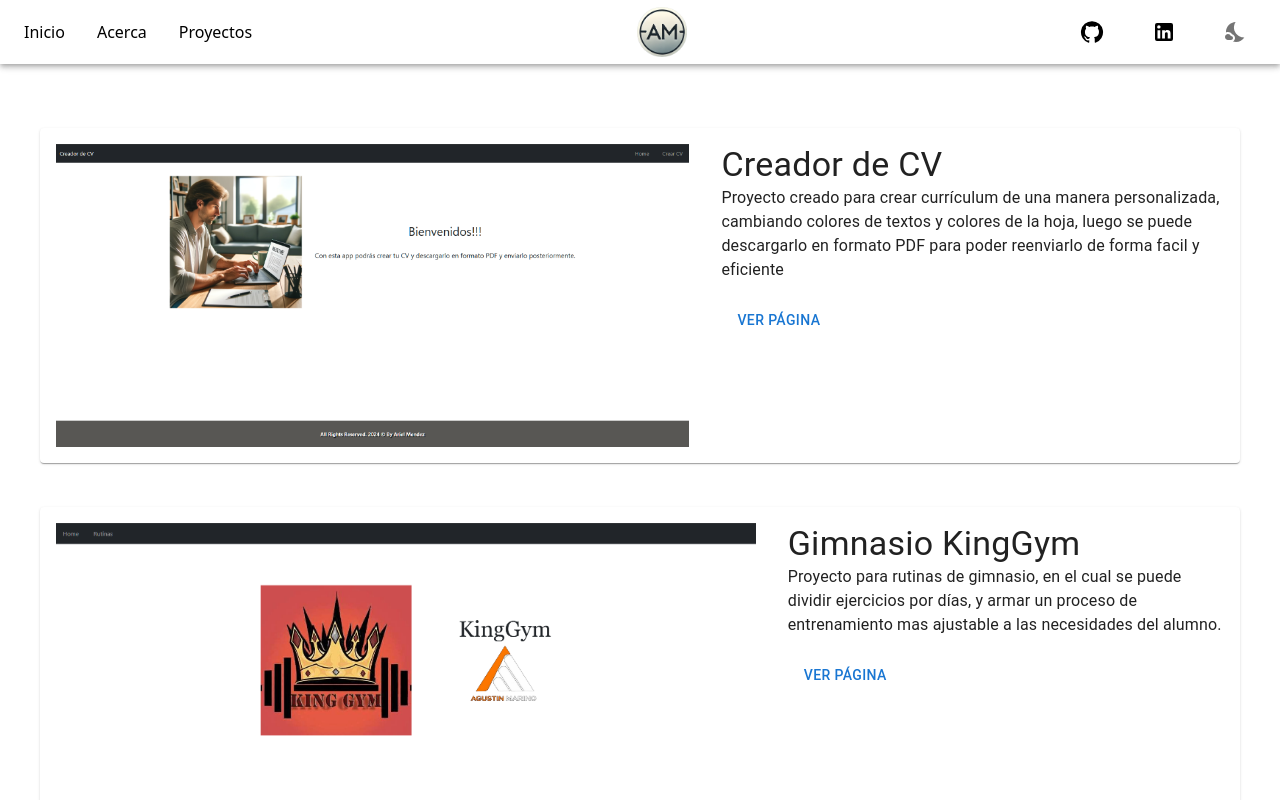
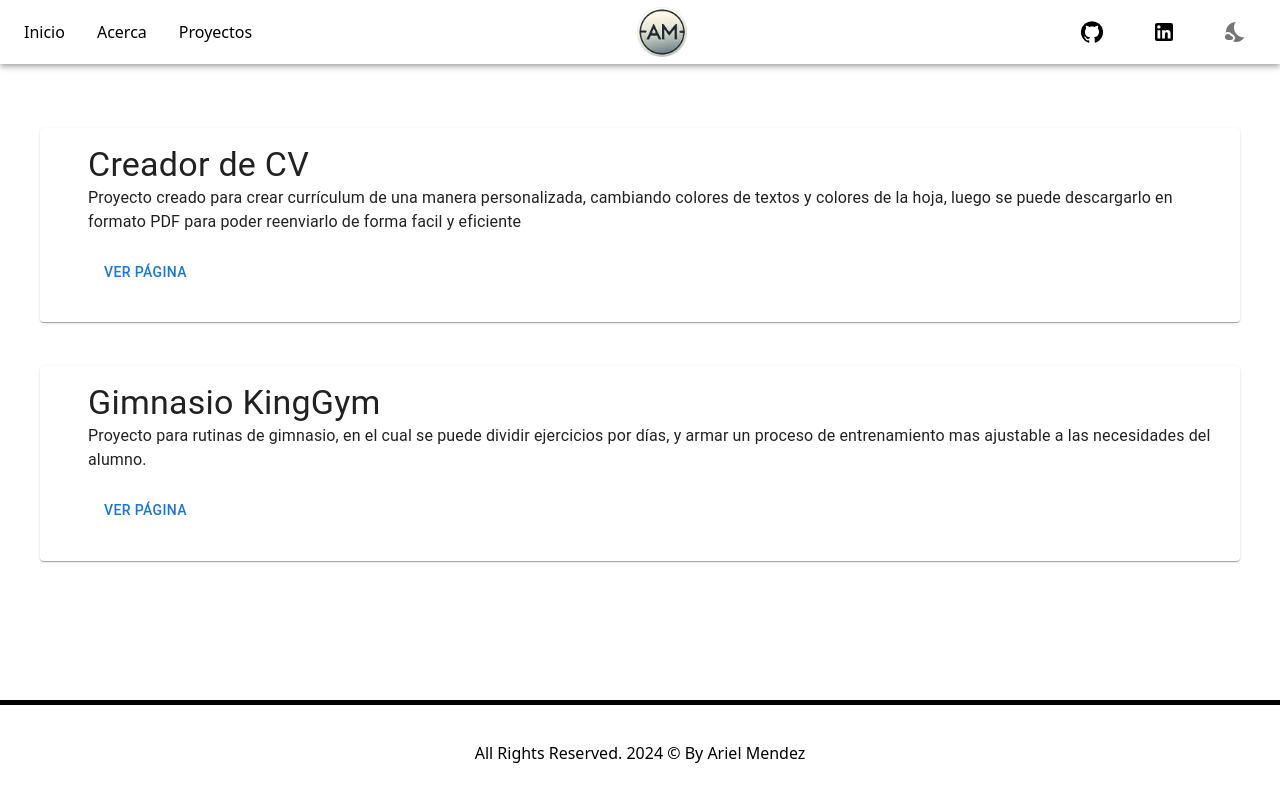
Before and after one commit to arielmendezdev/Portfolio, a Next.js app: page /proyectos in a window 1280 px wide. Shown: the top 800 px of the page. Built offline with nearby package versions, Linux system fonts and the light colour scheme.

Commit message:
refactor 1

```diff
--- a/src/app/proyectos/page.jsx
+++ b/src/app/proyectos/page.jsx
@@ -5,9 +5,6 @@ import CardContent from "@mui/material/CardContent";
 import Typography from "@mui/material/Typography";
 import Image from "next/image";
 import Link from "next/link";
-import imagenPageCv from "@/assets/images/imagenPageCv.png";
-import imagenGym from "@/assets/images/ImagenGym.png";
-
 
 export default function Proyectos() {
 
@@ -17,14 +14,12 @@ export default function Proyectos() {
       title: "",
       to: "https://cv-ariel-blue.vercel.app",
       text: "Proyecto creado para crear currículum de una manera personalizada, cambiando colores de textos y colores de la hoja, luego se puede descargarlo en formato PDF para poder reenviarlo de forma facil y eficiente",
-      img: imagenPageCv,
     },
     {
       name: "Gimnasio KingGym",
       title: "",
       to: "https://rutinas-five.vercel.app",
       text: "Proyecto para rutinas de gimnasio, en el cual se puede dividir ejercicios por días, y armar un proceso de entrenamiento mas ajustable a las necesidades del alumno.",
-      img: imagenGym,
     },
   ];
 
@@ -34,7 +29,6 @@ export default function Proyectos() {
         return (
           <Card key={index} className="flex">
             <CardContent>
-              <Image src={proyect.img} alt="image"/>
             </CardContent>
             <CardContent>
               <Typography variant="h4">{proyect.name}</Typography>
```
